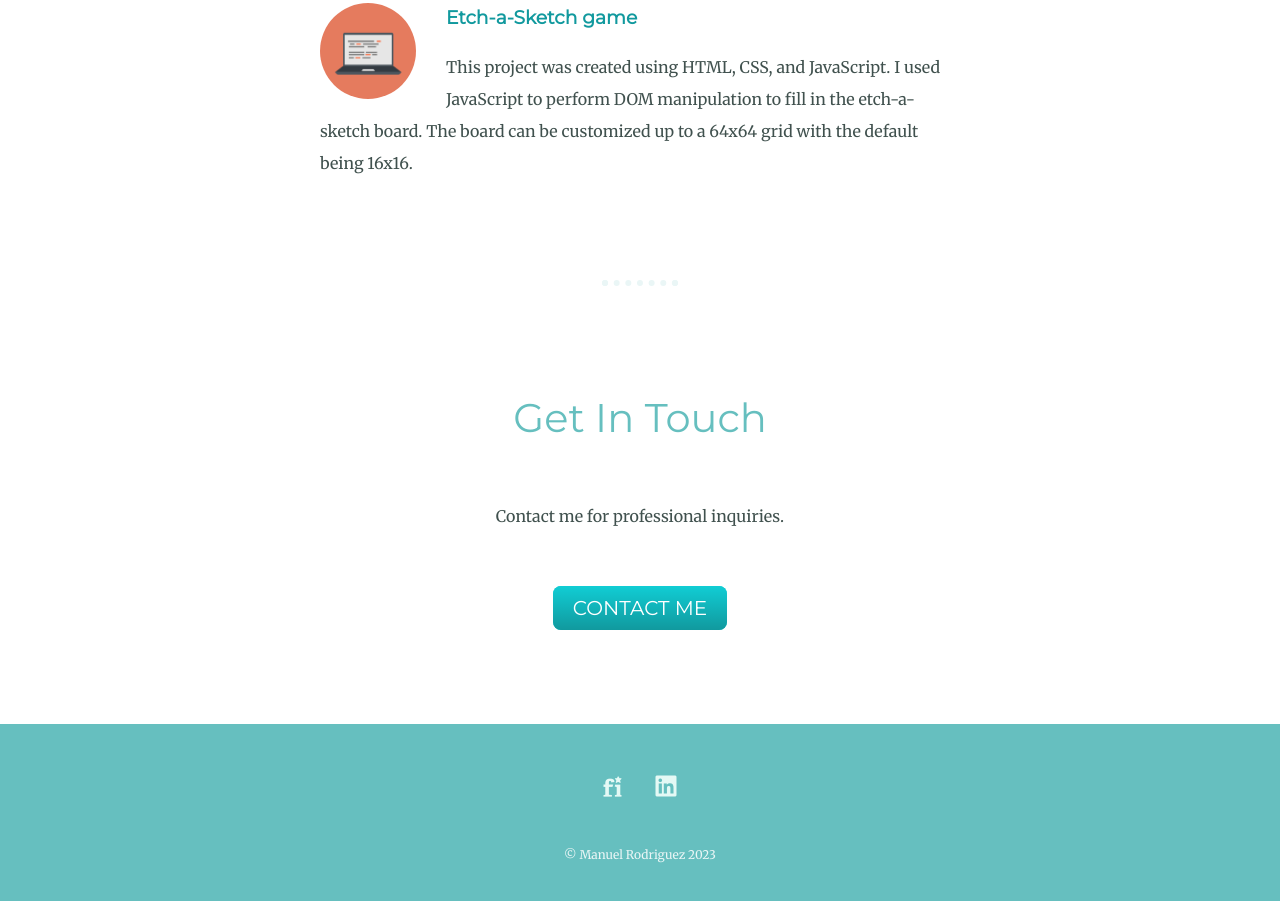
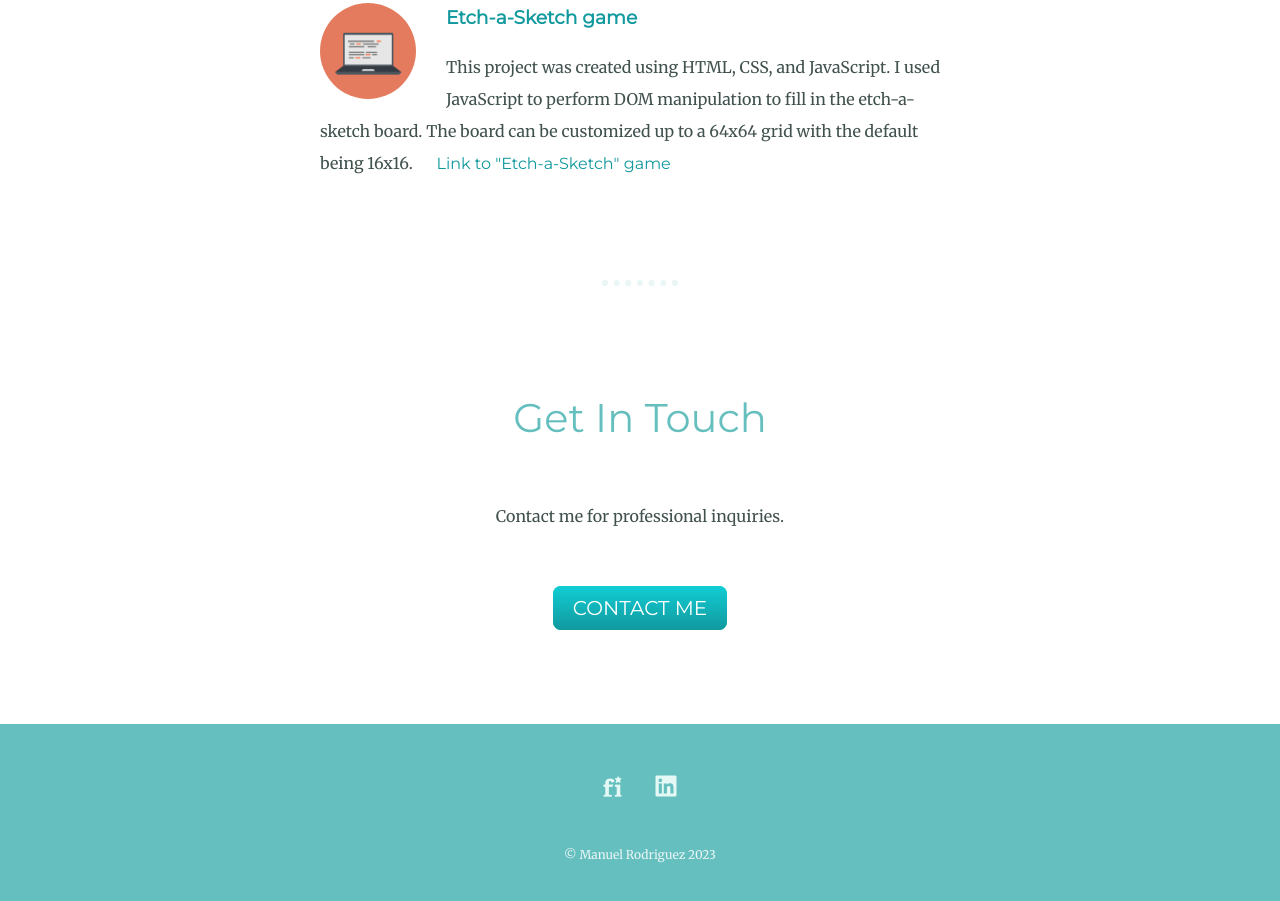
Before and after one commit to manny53365/Web-Dev-Portfolio, a plain HTML site: page index.html in a window 1280 px wide. Shown: the part 6885-7786 px from the top of the page. Drawn offline with Linux system fonts and the light colour scheme.

Commit message:
added text to the anchor link that was added to my projects section

```diff
--- a/index.html
+++ b/index.html
@@ -228,7 +228,7 @@
                     This project was created using HTML, CSS, and JavaScript.
                     I used JavaScript to perform DOM manipulation to fill in the etch-a-sketch board.
                     The board can be customized up to a 64x64 grid with the default being 16x16.
-                    <a href="https://manny53365.github.io/odin-etch-a-sketch/" target="_blank" rel="noopener noreferrer"></a>
+                    <a href="https://manny53365.github.io/odin-etch-a-sketch/" target="_blank" rel="noopener noreferrer">Link to "Etch-a-Sketch" game</a>
                 </p>
             </div>
         </div>
```
